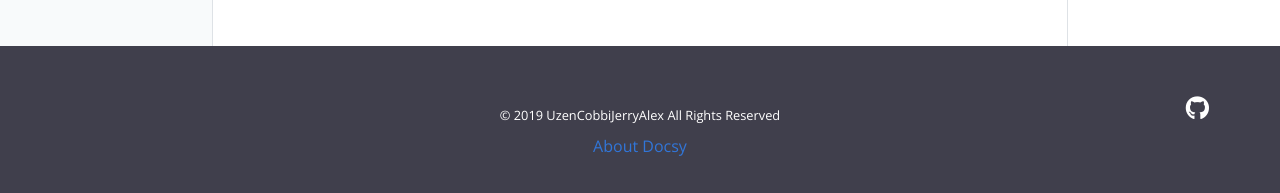
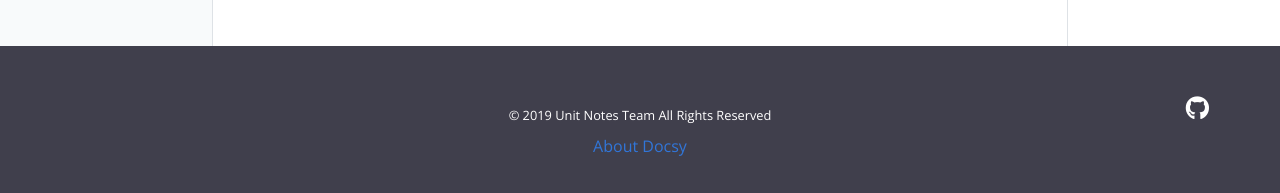
Before and after one commit to CookieUzen/web-notes, a Jekyll site: the page built from pages/index.md, in a window 1280 px wide and 900 px high, scrolled down 784 px. Shown: the part 704-897 px from the top of the window. Built offline with Jekyll 4.4.1, drawn with Linux system fonts in a browser that asks for light colours; comment, search, counter and statistics services are not loaded.

Commit message:
changed author

```diff
--- a/_config.yml
+++ b/_config.yml
@@ -16,7 +16,7 @@
 
 title: Unit Notes
 email: uzen.huang@gmail.com
-author: [Uzen, Cobbi, Jerry, Alex]
+author: [Unit Notes Team]
 description: > # this means to ignore newlines until "baseurl:"
   This is the web version of unit notes.
 
```
